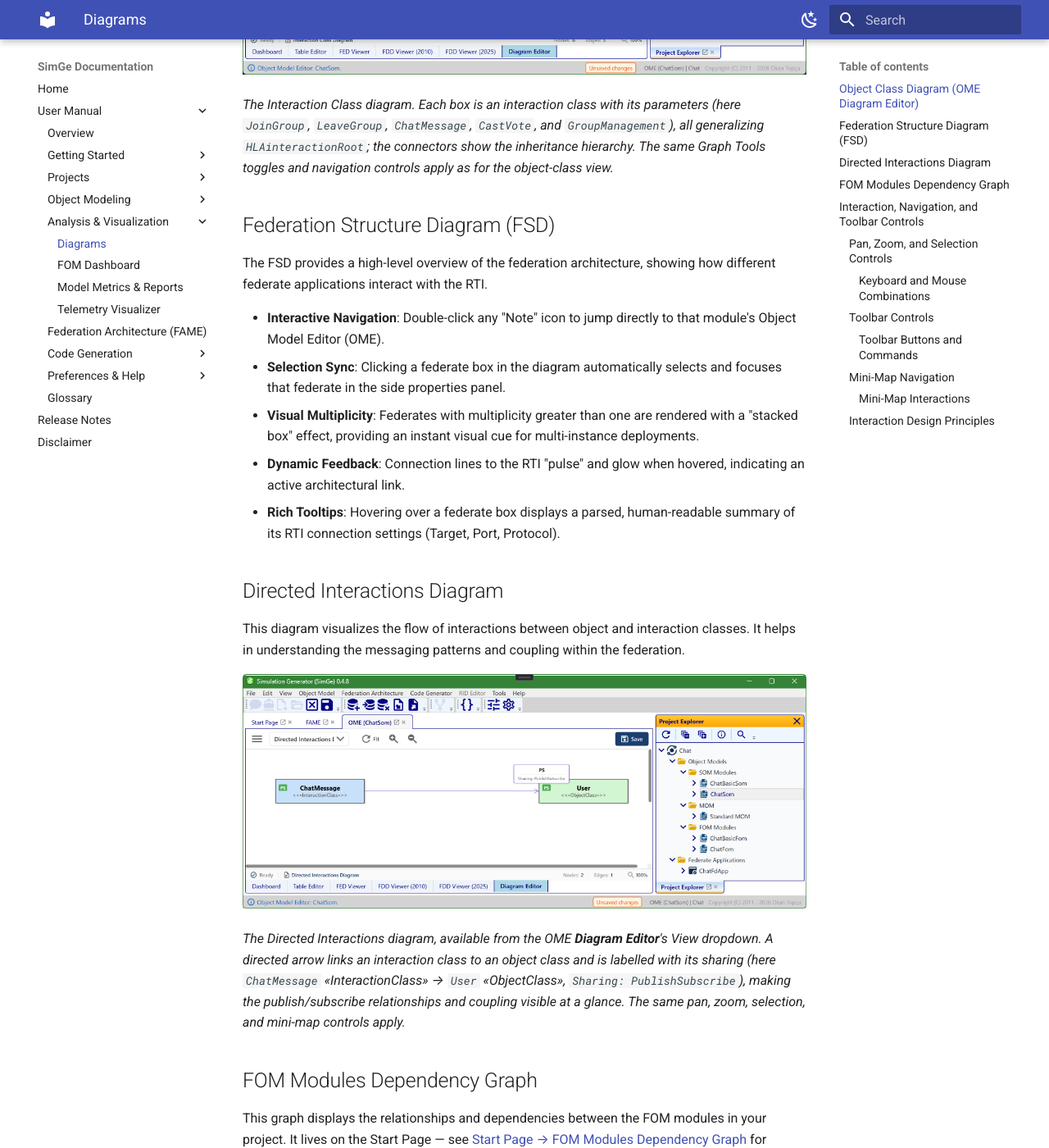
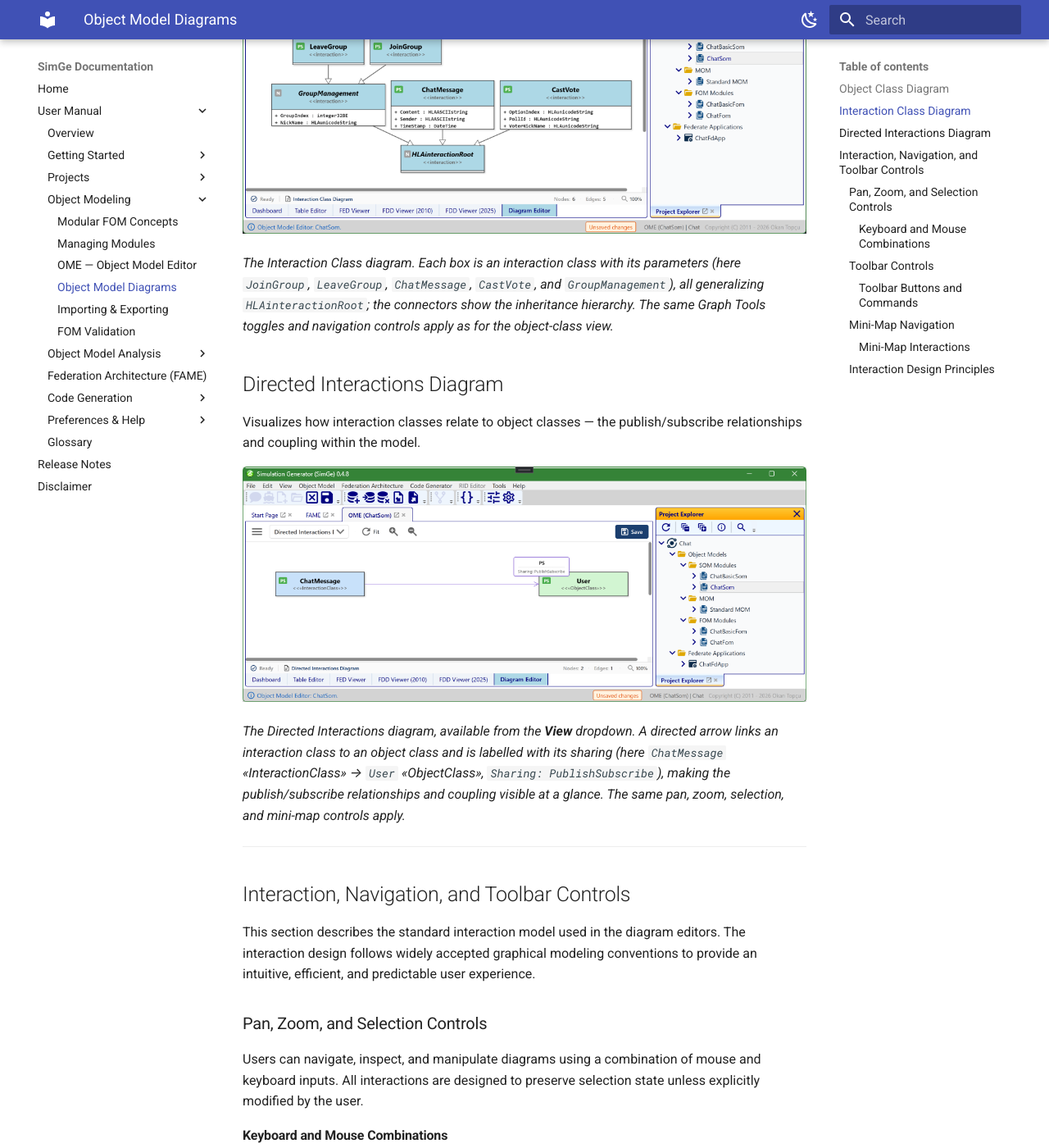
Before and after one commit to otopcu/simge-site, an MkDocs documentation site: the page built from docs/UserManual/Diagrams.md, in a window 1280 px wide and 1400 px high, scrolled down 1319 px. Shown: the whole window at 82% size. Built offline with MkDocs 1.6.1 and Material for MkDocs 9.7.7, drawn with Linux system fonts in a browser that asks for light colours; some of the changed text lies outside the part shown.

Commit message:
Publish documentation update (2026-06-02)

```diff
--- a/docs/UserManual/Diagrams.md
+++ b/docs/UserManual/Diagrams.md
@@ -1,45 +1,38 @@
-# Diagrams
+# Object Model Diagrams
 
-SimGe provides powerful visualization tools for analyzing your object models and federation architectures.
+The OME **Diagram Editor** visualizes a module's object model graphically — a complement to the [OME](OME.md) tables. Open a module, select the **Diagram Editor** tab, and pick a view from the editor's **View** dropdown. Three object-model views are available: the **Object Class**, **Interaction Class**, and **Directed Interactions** diagrams.
 
-## Object Class Diagram (OME Diagram Editor)
+> Federation-level diagrams — the Federation Structure Diagram and the UML Deployment Diagram — live in [FAME](FAME.md), and the cross-module [FOM Modules Dependency Graph](StartPage.md#fom-modules-dependency-graph) lives on the Start Page.
 
-The OME Diagram Editor renders a module's **object classes** as a UML-style class diagram — a visual complement to the Objects table in the [OME](OME.md). Classes appear as boxes with their attributes, connected by generalization links that show the inheritance hierarchy.
+## Object Class Diagram
+
+Renders a module's **object classes** as a UML-style class diagram. Classes appear as boxes with their attributes, connected by generalization links that show the inheritance hierarchy.
 
 ![The OME Diagram Editor showing the object class hierarchy as a UML-style class diagram](images/oc-diagram.png)
 
 *The Object Class diagram in the OME's **Diagram Editor** tab. Each box is an object class with its attributes (here `ChatGroup`, `Poll`, and `User`, all generalizing `HLAobjectRoot`), and the connectors show the inheritance hierarchy. The **Graph Tools** panel on the left toggles what is shown — inherited members, base properties, base classes, inline data types, alphabetical sorting, and layout/navigator options. Pan, zoom, selection, and mini-map navigation work as described under [Interaction, Navigation, and Toolbar Controls](#interaction-navigation-and-toolbar-controls).*
 
-The same Diagram Editor also renders the module's **interaction classes**. Switch the editor's **View** dropdown from *Object Class Diagram* to *Interaction Class Diagram* to see them.
+## Interaction Class Diagram
+
+Switch the editor's **View** dropdown to *Interaction Class Diagram* to render the module's **interaction classes**.
 
 ![The OME Diagram Editor showing the interaction class hierarchy as a UML-style class diagram](images/ic-diagram.png)
 
 *The Interaction Class diagram. Each box is an interaction class with its parameters (here `JoinGroup`, `LeaveGroup`, `ChatMessage`, `CastVote`, and `GroupManagement`), all generalizing `HLAinteractionRoot`; the connectors show the inheritance hierarchy. The same Graph Tools toggles and navigation controls apply as for the object-class view.*
 
-## Federation Structure Diagram (FSD)
-The FSD provides a high-level overview of the federation architecture, showing how different federate applications interact with the RTI.
+## Directed Interactions Diagram
 
-- **Interactive Navigation**: Double-click any "Note" icon to jump directly to that module's Object Model Editor (OME).
-- **Selection Sync**: Clicking a federate box in the diagram automatically selects and focuses that federate in the side properties panel.
-- **Visual Multiplicity**: Federates with multiplicity greater than one are rendered with a "stacked box" effect, providing an instant visual cue for multi-instance deployments.
-- **Dynamic Feedback**: Connection lines to the RTI "pulse" and glow when hovered, indicating an active architectural link.
-- **Rich Tooltips**: Hovering over a federate box displays a parsed, human-readable summary of its RTI connection settings (Target, Port, Protocol).
-
-## Directed Interactions Diagram
-This diagram visualizes the flow of interactions between object and interaction classes. It helps in understanding the messaging patterns and coupling within the federation.
+Visualizes how interaction classes relate to object classes — the publish/subscribe relationships and coupling within the model.
 
 ![The Directed Interactions diagram showing interactions flowing between classes as directed arrows](images/directed-interaction.png)
 
-*The Directed Interactions diagram, available from the OME **Diagram Editor**'s View dropdown. A directed arrow links an interaction class to an object class and is labelled with its sharing (here `ChatMessage` «InteractionClass» → `User` «ObjectClass», `Sharing: PublishSubscribe`), making the publish/subscribe relationships and coupling visible at a glance. The same pan, zoom, selection, and mini-map controls apply.*
-
-## FOM Modules Dependency Graph
-This graph displays the relationships and dependencies between the FOM modules in your project. It lives on the Start Page — see [Start Page → FOM Modules Dependency Graph](StartPage.md#fom-modules-dependency-graph) for details.
+*The Directed Interactions diagram, available from the **View** dropdown. A directed arrow links an interaction class to an object class and is labelled with its sharing (here `ChatMessage` «InteractionClass» → `User` «ObjectClass», `Sharing: PublishSubscribe`), making the publish/subscribe relationships and coupling visible at a glance. The same pan, zoom, selection, and mini-map controls apply.*
 
 ---
 
 ## Interaction, Navigation, and Toolbar Controls
 
-This section describes the standard interaction model used in diagram editors within the Object Model Graphical Modeling Environment. The interaction design follows widely accepted graphical modeling conventions to provide an intuitive, efficient, and predictable user experience.
+This section describes the standard interaction model used in the diagram editors. The interaction design follows widely accepted graphical modeling conventions to provide an intuitive, efficient, and predictable user experience.
 
 ### Pan, Zoom, and Selection Controls
 
@@ -92,3 +85,7 @@ The diagram interaction model is based on the following principles:
 - **Precision**: Cursor-centered zoom and explicit multi-selection control.
 - **Scalability**: Mini-Map support enables efficient navigation in large diagrams.
 - **Efficiency**: Common operations are accessible via both shortcuts and toolbar buttons.
+
+---
+
+**Next:** [Importing & Exporting](ImportExport.md)
--- a/mkdocs.yml
+++ b/mkdocs.yml
@@ -47,10 +47,10 @@ nav:
           - Modular FOM Concepts: UserManual/ModularFOM.md
           - Managing Modules: UserManual/ManagingModules.md
           - OME — Object Model Editor: UserManual/OME.md
+          - Object Model Diagrams: UserManual/Diagrams.md
           - Importing & Exporting: UserManual/ImportExport.md
           - FOM Validation: UserManual/Validation.md
-      - Analysis & Visualization:
-          - Diagrams: UserManual/Diagrams.md
+      - Object Model Analysis:
           - FOM Dashboard: UserManual/Dashboard.md
           - Model Metrics & Reports: UserManual/MetricsReports.md
           - Telemetry Visualizer: UserManual/TelemetryVisualizer.md
```
Also changed, not shown: docs/UserManual.md (+4 -4 lines), docs/UserManual/FAME.md (+5 -1 lines), docs/UserManual/OME.md (+4 -0 lines), docs/UserManual/Validation.md (+1 -1 lines).
